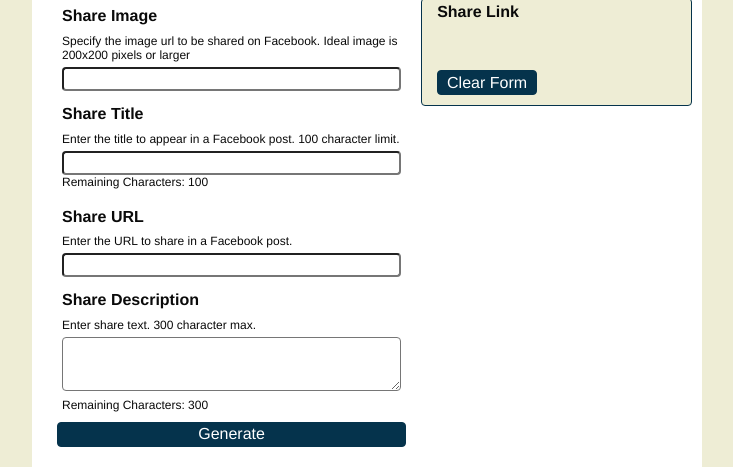
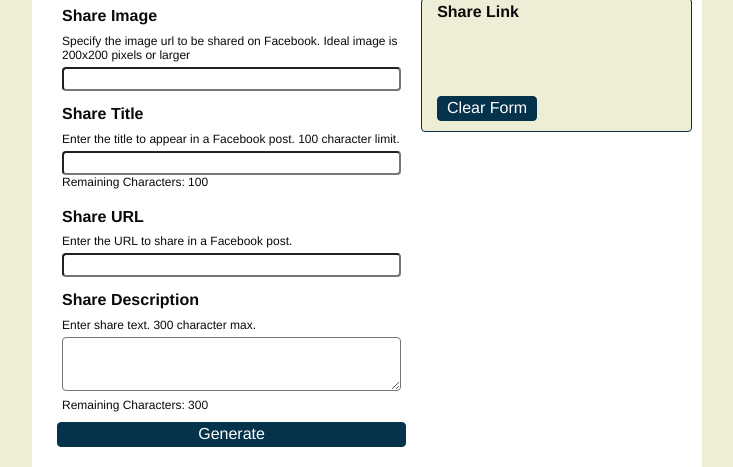
Before and after one commit to BaltimoreBirds/fBShareGenerator, a website: page project/views/index.html in a window 1280 px wide. Shown: the part 578-1045 px from the top of the page, without its empty margins (273-1006 px from the left). Drawn offline with nearby package versions, Linux system fonts and the light colour scheme; files that its build step writes are made by us from their sources; files whose address does not match are found by name.

Commit message:
spacing for the tlc website render

```diff
--- a/project/views/index.html
+++ b/project/views/index.html
@@ -41,7 +41,7 @@
 			  	</form>
 			  	<div id="output" class="small-12 medium-5 columns">
 			  		<p class="label">Share Link</p>
-			  		<p class="linkOutput"></p>
+			  		<p class="linkOutput">&nbsp;</p>
 			  		<a target="_blank" href="" style="display: none;">Test the link</a>
 				  	</br>
 				  	<button class="clearForm">&nbsp;&nbsp;Clear Form&nbsp;&nbsp;</button>
```
